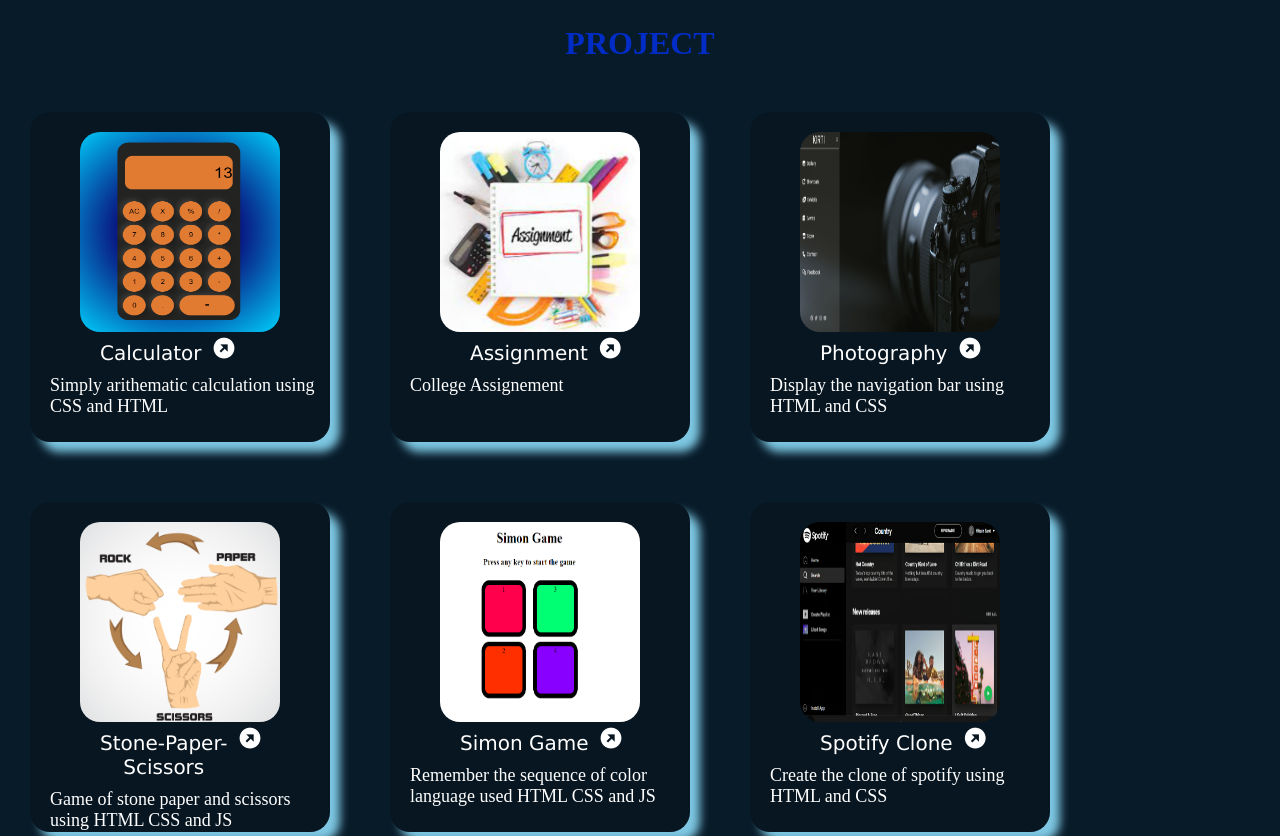
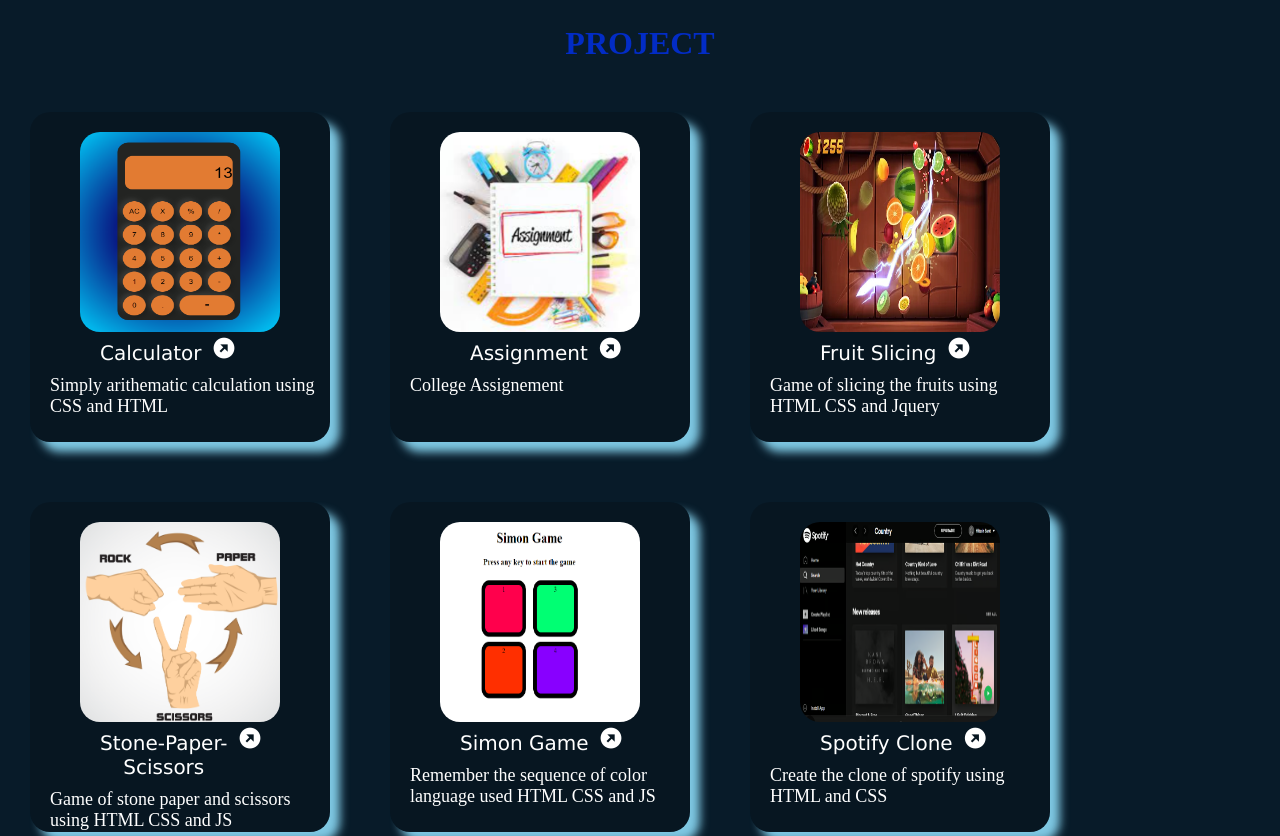
Before and after one commit to dkirti/Portfolio, a plain HTML site: page index.html in a window 1280 px wide. Shown: the part 2280-3116 px from the top of the page. Drawn offline with nearby package versions, Linux system fonts and the light colour scheme.

Commit message:
Update index.html

```diff
--- a/index.html
+++ b/index.html
@@ -174,11 +174,11 @@
                 </div>
             </div>
             <div class="con1">
-                <img src="photo.png">
+                <img src="fruit_slice.webp">
                 <br>
                 <div class="con2">
-                    <a href="https://dkirti.github.io/photograph/" style="text-decoration: none; display: flex"><h3 style="margin-left: 70px; margin-right: 10px;">Photography</h3><i class='bx bxs-right-top-arrow-circle' style="color: white; font-size: 25px;"></i></a>
-                    <p>Display the navigation bar using HTML and CSS</p>
+                    <a href="https://dkirti.github.io/fruit_slicing_game/" style="text-decoration: none; display: flex"><h3 style="margin-left: 70px; margin-right: 10px;">Fruit Slicing</h3><i class='bx bxs-right-top-arrow-circle' style="color: white; font-size: 25px;"></i></a>
+                    <p>Game of slicing the fruits using HTML CSS and Jquery</p>
                 </div>
             </div>
             <div class="con1">
@@ -236,11 +236,11 @@
             <h1 style="font-size: 40px; color: rgba(0, 51, 255, 0.868); margin-bottom: 100px; margin-left: 50px;">CONTACT ME!</h1>
             <div class="con">
                 <a href="#"><i class='bx bxl-gmail' ></i></a>
-                <p>abc1002@gmail.com</p>
+                <p>d.kirti2003@gmail.com</p>
             </div>
             <div class="con">
                 <a href="#"><i class='bx bxs-phone' ></i></a>
-                <p>9898982300</p>
+                <p>7340344303</p>
             </div>
 
         </div>
```
